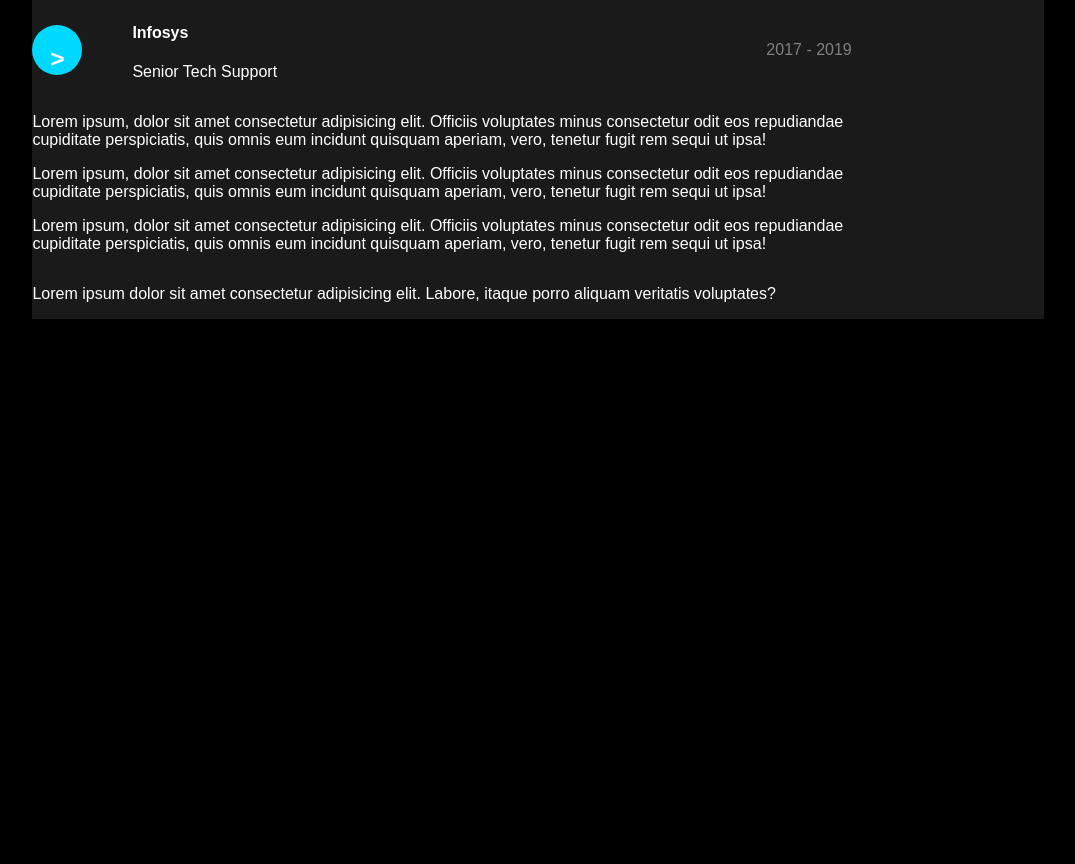
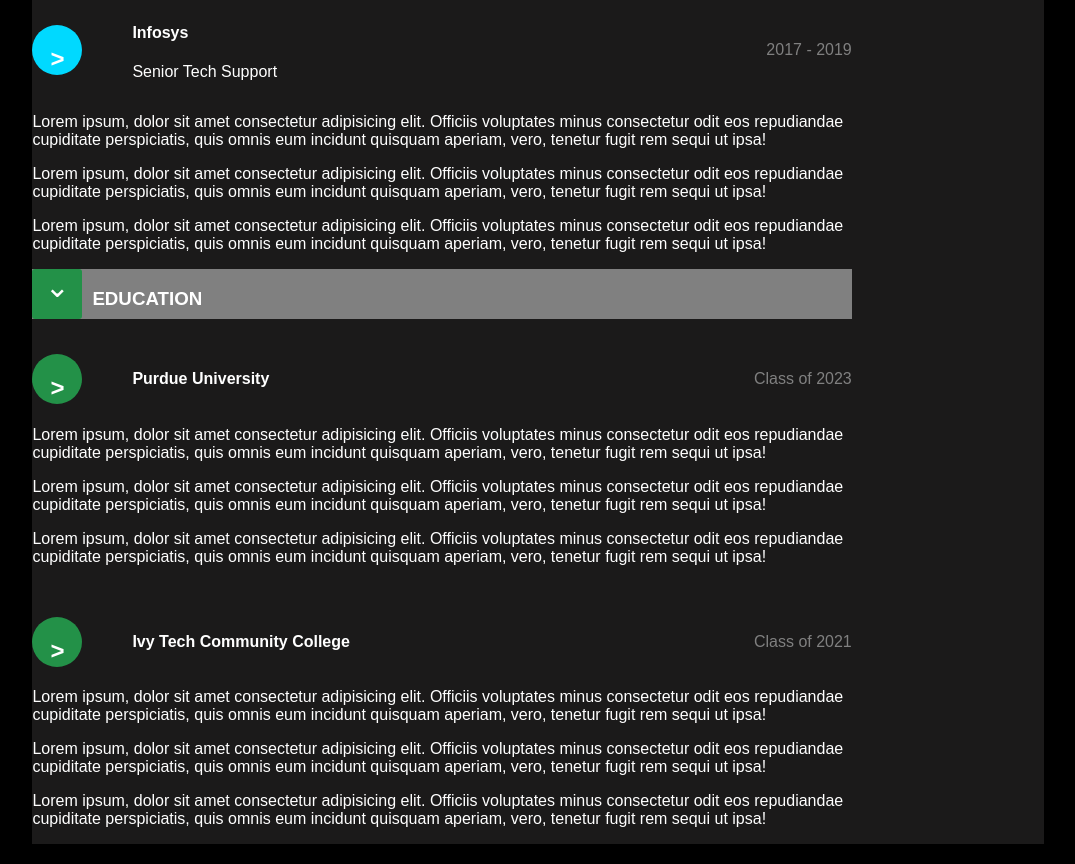
Before and after one commit to muchigora/tek64-PA307.4.1-Online-Resume, a plain HTML site: page PA307.4.1-Design-Online-Resume/index.html in a window 1280 px wide. Shown: the part 888-1752 px from the top of the page, without its empty margins (102-1177 px from the left). Before the commit the page ends 1227 px from the top, so only its background shows below. Drawn offline with Linux system fonts and the light colour scheme.

Commit message:
Education Section laid out

```diff
--- a/PA307.4.1-Design-Online-Resume/index.html
+++ b/PA307.4.1-Design-Online-Resume/index.html
@@ -148,9 +148,83 @@
 
         <!--Education Details Container-->
                  <div id="education-details">
-                    <p>
-                        Lorem ipsum dolor sit amet consectetur adipisicing elit. Labore, itaque porro aliquam veritatis voluptates?
-                    </p>
+
+                    <!--EDUCATION Heading-->
+                    <div id="education-sub-heading">
+                        <div class="edu-down-arrow">
+                             &#8964;
+                        </div>
+                        <div>
+                            <h3>
+                                EDUCATION
+                            </h3>
+                        </div>
+                    </div>
+
+                    <!--Schools attended-->
+                    <div id="schools-attended">
+
+                        <!--Details on One School Attended-->
+                        <div class="schools-attended-container">
+
+                            <div class="edu-left-pointing-arrow">
+                                <h2> > </h2>
+                            </div>
+                            <div class="name-of-school">
+                                <h4>
+                                    Purdue University
+                               </h4>
+
+                            </div>
+                            <div class="period-of-employemnt">
+                                <p> Class of 2023 </p>
+                            </div>
+                        </div>
+                        <div>
+                            <p>
+                                Lorem ipsum, dolor sit amet consectetur adipisicing elit. Officiis voluptates minus consectetur odit eos repudiandae cupiditate perspiciatis, quis omnis eum incidunt quisquam aperiam, vero, tenetur fugit rem sequi ut ipsa!
+                            </p>
+                            <p>
+                                Lorem ipsum, dolor sit amet consectetur adipisicing elit. Officiis voluptates minus consectetur odit eos repudiandae cupiditate perspiciatis, quis omnis eum incidunt quisquam aperiam, vero, tenetur fugit rem sequi ut ipsa!
+                            </p>
+                            <p>
+                                Lorem ipsum, dolor sit amet consectetur adipisicing elit. Officiis voluptates minus consectetur odit eos repudiandae cupiditate perspiciatis, quis omnis eum incidunt quisquam aperiam, vero, tenetur fugit rem sequi ut ipsa!
+                            </p>
+                        </div>
+
+
+                        <!--Details on One Company Worked at-->
+                        <div class="schools-attended-container">
+
+                            <div class="edu-left-pointing-arrow">
+                                <h2> > </h2>
+                            </div>
+                            <div class="name-of-school">
+                                <h4>
+                                    Ivy Tech Community College
+                               </h4>
+                            </div>
+                            <div class="period-of-employemnt">
+                                <p> Class of 2021 </p>
+                            </div>
+                        </div>
+                        <div>
+                            <p>
+                                Lorem ipsum, dolor sit amet consectetur adipisicing elit. Officiis voluptates minus consectetur odit eos repudiandae cupiditate perspiciatis, quis omnis eum incidunt quisquam aperiam, vero, tenetur fugit rem sequi ut ipsa!
+                            </p>
+                            <p>
+                                Lorem ipsum, dolor sit amet consectetur adipisicing elit. Officiis voluptates minus consectetur odit eos repudiandae cupiditate perspiciatis, quis omnis eum incidunt quisquam aperiam, vero, tenetur fugit rem sequi ut ipsa!
+                            </p>
+                            <p>
+                                Lorem ipsum, dolor sit amet consectetur adipisicing elit. Officiis voluptates minus consectetur odit eos repudiandae cupiditate perspiciatis, quis omnis eum incidunt quisquam aperiam, vero, tenetur fugit rem sequi ut ipsa!
+                            </p>
+                        </div>
+
+
+                    </div>
+
+
+
 
                  </div>
 
--- a/PA307.4.1-Design-Online-Resume/style.css
+++ b/PA307.4.1-Design-Online-Resume/style.css
@@ -150,3 +150,59 @@
     padding-left: 15px;
 
 }
+
+
+
+/****************************EDUCATION DETAILS************************************/
+#education-details{
+    display: flex;
+    flex-direction: column;
+    padding-right: 15px;
+}
+
+#education-sub-heading{
+    display: flex;
+    flex-direction: row;
+    align-items: self-start;
+    gap: 10px;
+    background-color: gray;
+    height: 50px;
+    font-weight: 200;
+}
+
+.edu-down-arrow{
+    background-color: rgb(35, 145, 72);
+    width: 50px;
+    height: 50px;
+    text-align: center;
+    font-size: 30px;
+    font-weight: bolder;
+    border-radius: 3px;
+}
+
+#schools-attended{
+    display: flex;
+    flex-direction: column;
+
+}
+.schools-attended-container{
+    display: flex;
+    flex-direction: row;
+    align-content: space-between;
+    align-items: center;
+    gap: 15px;
+    margin-top: 30px;
+}
+
+.edu-left-pointing-arrow{
+    background-color: rgb(35, 145, 72);
+    border-radius: 50%;
+    width: 50px;
+    height: 50px;
+    text-align: center;
+}
+
+.name-of-school{
+    flex-grow: 2;
+    margin-left: 35px;
+}
```
